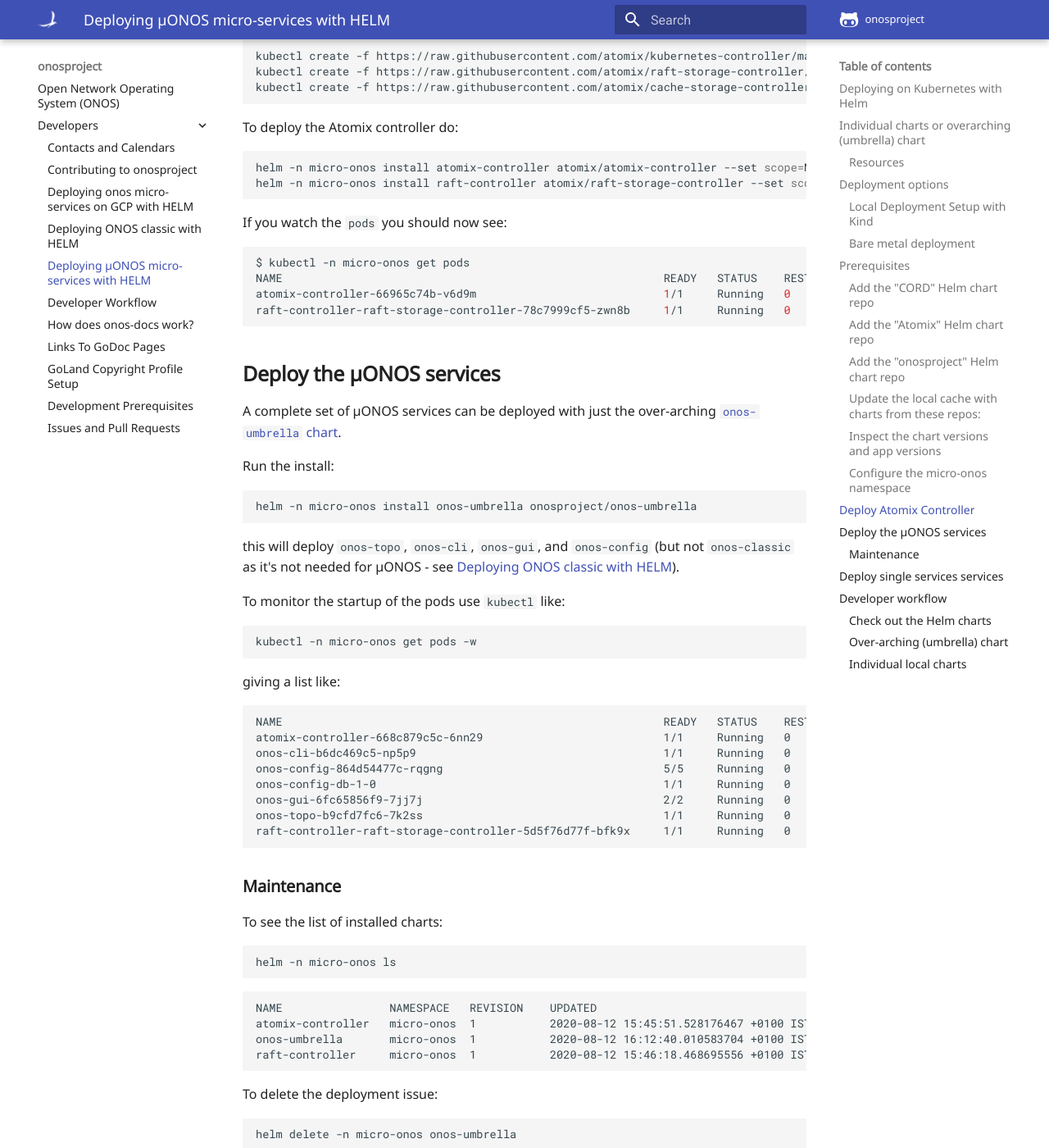
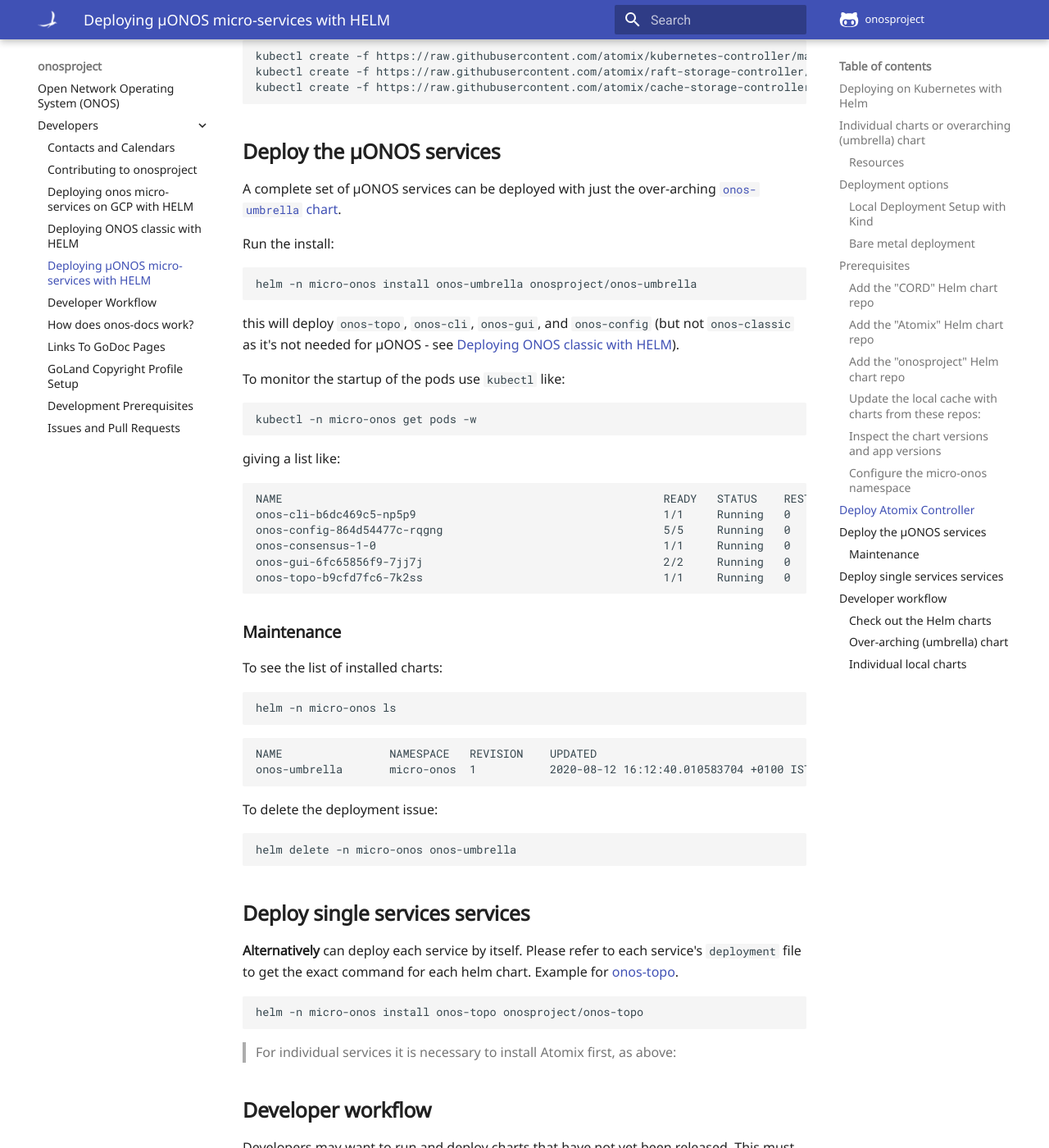
Before and after one commit to onosproject/onos-docs, an MkDocs documentation site: the page built from docs/content/developers/deploy_with_helm.md, in a window 1280 px wide and 1400 px high, scrolled down 3600 px. Shown: the whole window at 82% size. Built offline with MkDocs 1.6.1 and Material for MkDocs 9.7.7, drawn with Linux system fonts in a browser that asks for light colours; some of the changed text lies outside the part shown.

Commit message:
Updating deployement of Atomix in Helm (#135)

````diff
--- a/docs/content/developers/deploy_with_helm.md
+++ b/docs/content/developers/deploy_with_helm.md
@@ -141,20 +141,6 @@ kubectl create -f https://raw.githubusercontent.com/atomix/raft-storage-controll
 kubectl create -f https://raw.githubusercontent.com/atomix/cache-storage-controller/master/deploy/cache-storage-controller.yaml
 ```
 
-To deploy the Atomix controller do:
-```bash
-helm -n micro-onos install atomix-controller atomix/atomix-controller --set scope=Namespace
-helm -n micro-onos install raft-controller atomix/raft-storage-controller --set scope=Namespace
-```
-
-If you watch the `pods` you should now see:
-```bash
-$ kubectl -n micro-onos get pods
-NAME                                                         READY   STATUS    RESTARTS   AGE
-atomix-controller-66965c74b-v6d9m                            1/1     Running   0          18m
-raft-controller-raft-storage-controller-78c7999cf5-zwn8b     1/1     Running   0          99s
-```
-
 ## Deploy the µONOS services
 A complete set of µONOS services can be deployed with just the over-arching
 [`onos-umbrella` chart](https://github.com/onosproject/onos-helm-charts/tree/master/onos-umbrella).
@@ -175,13 +161,11 @@ kubectl -n micro-onos get pods -w
 giving a list like:
 ```
 NAME                                                         READY   STATUS    RESTARTS   AGE
-atomix-controller-668c879c5c-6nn29                           1/1     Running   0          18m
 onos-cli-b6dc469c5-np5p9                                     1/1     Running   0          4m
 onos-config-864d54477c-rqgng                                 5/5     Running   0          4m
-onos-config-db-1-0                                           1/1     Running   0          12m
+onos-consensus-1-0                                           1/1     Running   0          12m
 onos-gui-6fc65856f9-7jj7j                                    2/2     Running   0          4m
 onos-topo-b9cfd7fc6-7k2ss                                    1/1     Running   0          4m
-raft-controller-raft-storage-controller-5d5f76d77f-bfk9x     1/1     Running   0          18m
 ```
 
 ### Maintenance
@@ -192,9 +176,7 @@ helm -n micro-onos ls
 
 ```
 NAME             	NAMESPACE 	REVISION	UPDATED                                	STATUS  	CHART                         	APP VERSION
-atomix-controller	micro-onos	1       	2020-08-12 15:45:51.528176467 +0100 IST	deployed	atomix-controller-0.5.1      	v0.4.1
 onos-umbrella    	micro-onos	1       	2020-08-12 16:12:40.010583704 +0100 IST	deployed	onos-umbrella-0.0.11         	v0.6.4
-raft-controller  	micro-onos	1       	2020-08-12 15:46:18.468695556 +0100 IST	deployed	raft-storage-controller-0.4.0	v0.3.0
 ```
 
 To delete the deployment issue:
````
Also changed, not shown: other parts of docs/content/developers/deploy_with_helm.md (+1 -1 lines).
